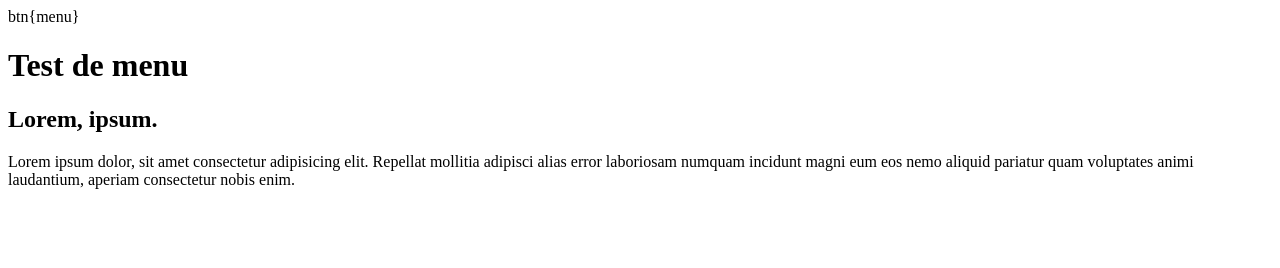
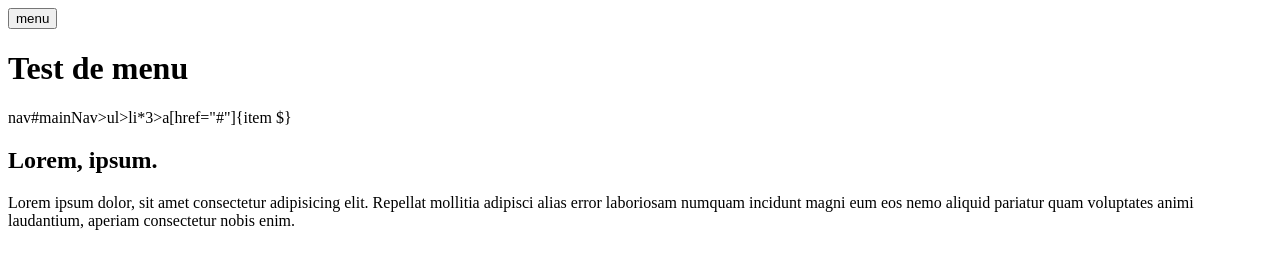
Before and after one commit to MMI-SAE-105/2023-r113-tp2-menu-alpinejs-DEMOURAMaxime, a plain HTML site: page index.html in a window 1280 px wide. Drawn offline with Linux system fonts and the light colour scheme.

Commit message:
Faire la page avec le menu visible

```diff
--- a/index.html
+++ b/index.html
@@ -10,8 +10,9 @@
     <!-- https://emmet.io/ -->
     <!-- header>h1{Test de menu} -->
     <header>
-      btn{menu}
+      <button aria-controls="mainNav">menu</button>
       <h1>Test de menu</h1>
+      nav#mainNav>ul>li*3>a[href="#"]{item $}
     </header>
     <!-- h2>lorem2^p>lorem -->
     <h2>Lorem, ipsum.</h2>
```
